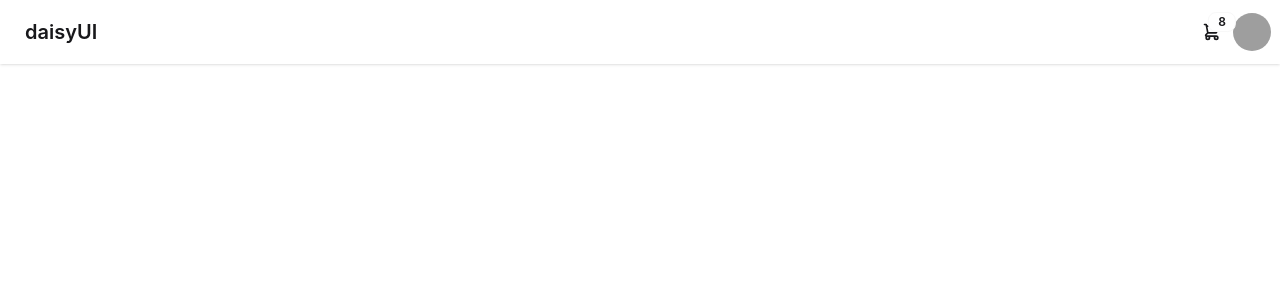
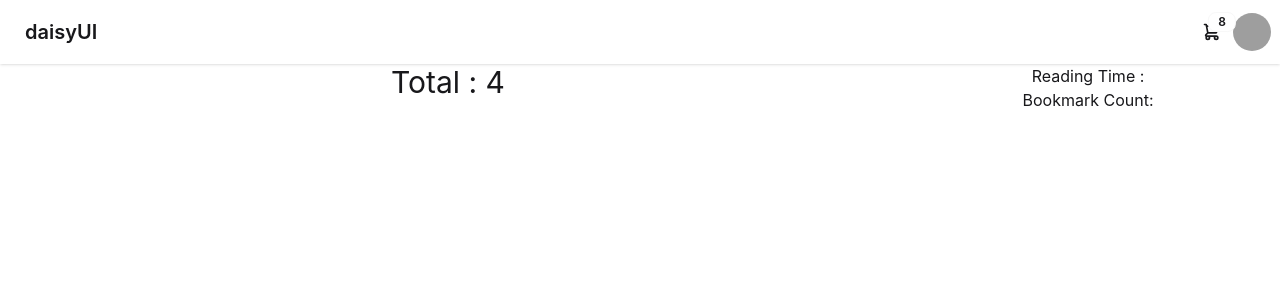
Before and after one commit to monirul8888/React-II, a React (Vite) app in the folder my-web/: page / in a window 1280 px wide. Shown: the top 300 px of the page. Built offline with nearby package versions, Linux system fonts and the light colour scheme; grey boxes are pictures that could not be loaded.

Commit message:
Added Blogs

```diff
--- a/my-web/src/App.jsx
+++ b/my-web/src/App.jsx
@@ -10,7 +10,18 @@
   return (
     <>
      <Navbar></Navbar>
-     <Blogs></Blogs>
+
+
+     <div className="main-container flex text-center ">
+      <div className="left-container w-[70%]">
+
+         <Blogs></Blogs>
+      </div>
+      <div className="right-container w-[30%]">
+        <h1>Reading Time : </h1>
+        <h1>Bookmark Count: </h1>
+      </div>
+     </div>
 
     </>
   )
--- a/my-web/src/Components/Blogs/Blogs.jsx
+++ b/my-web/src/Components/Blogs/Blogs.jsx
@@ -11,7 +11,12 @@
 
   console.log(blogs);
 
-  return <div></div>;
+  return <div>
+
+    <h1 className="text-3xl">Total : {blogs.length}</h1>
+
+
+  </div>;
 };
 
 export default Blogs;
```
